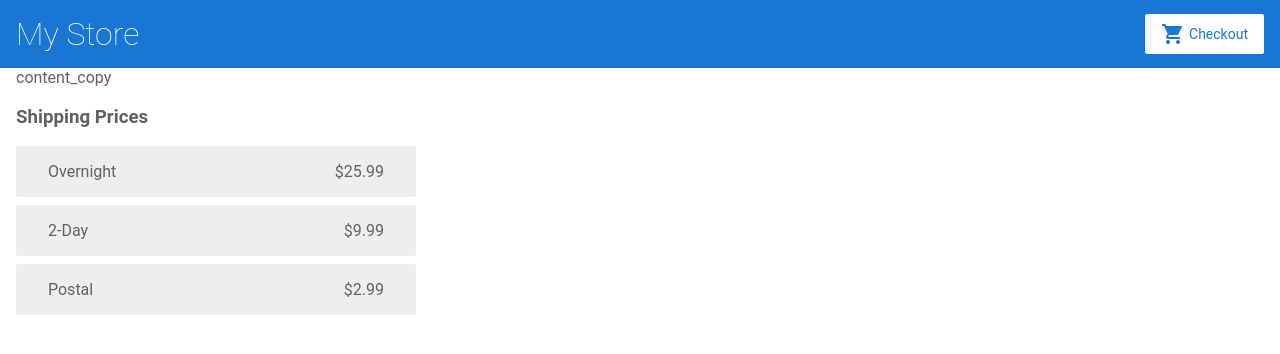
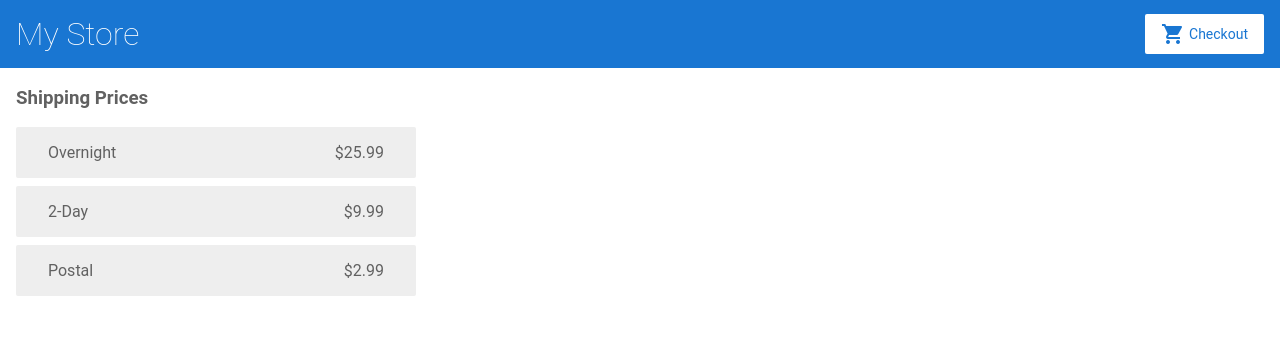
Before and after one commit to mdlawrenceusa/angular-c4vnzr, an Angular app: page /shipping in a window 1280 px wide. Shown: the top 354 px of the page. Built offline with nearby package versions, Linux system fonts and the light colour scheme.

Commit message:
1 file modified

```diff
--- a/src/app/shipping/shipping.component.html
+++ b/src/app/shipping/shipping.component.html
@@ -1,4 +1,3 @@
-content_copy
 <h3>Shipping Prices</h3>
 
 <div class="shipping-item" *ngFor="let shipping of shippingCosts | async">
```
